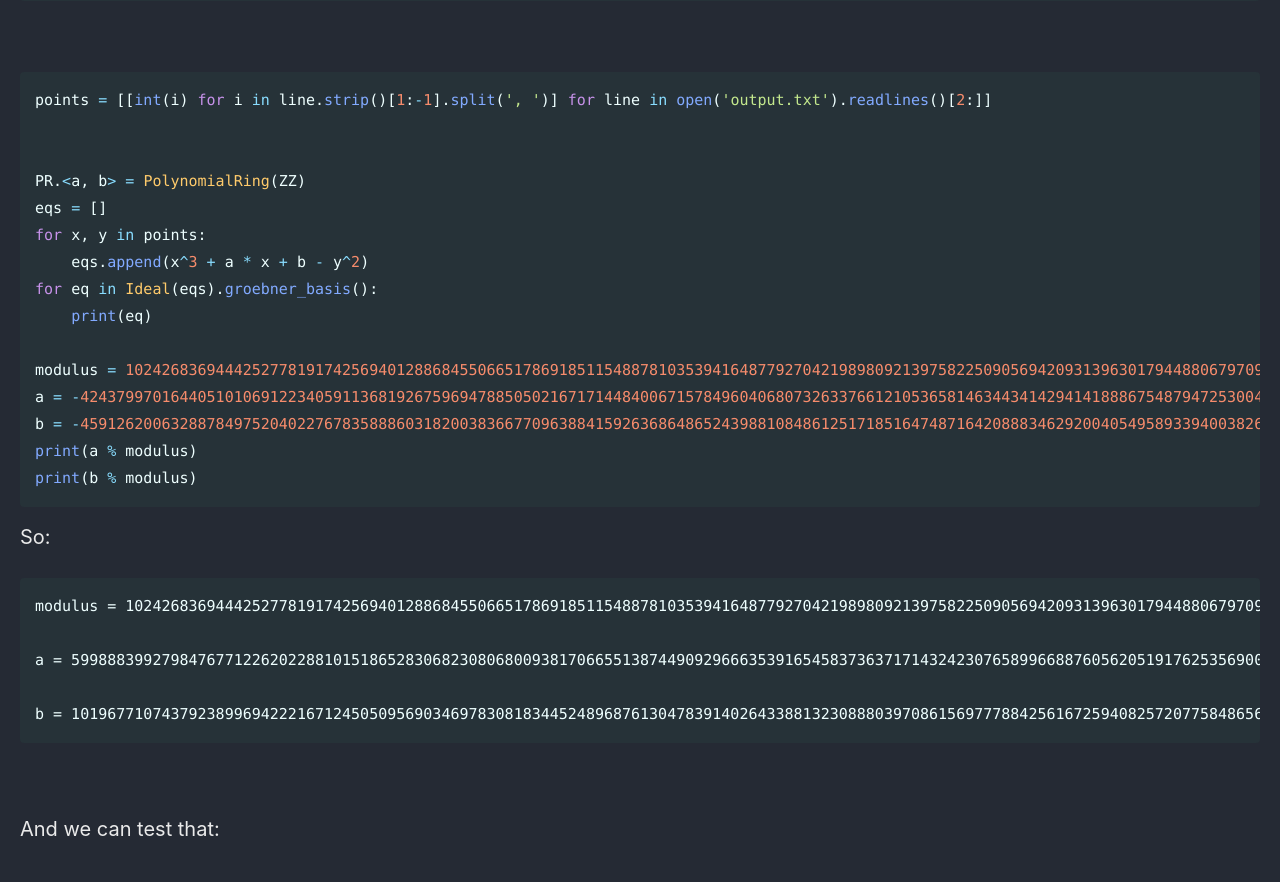
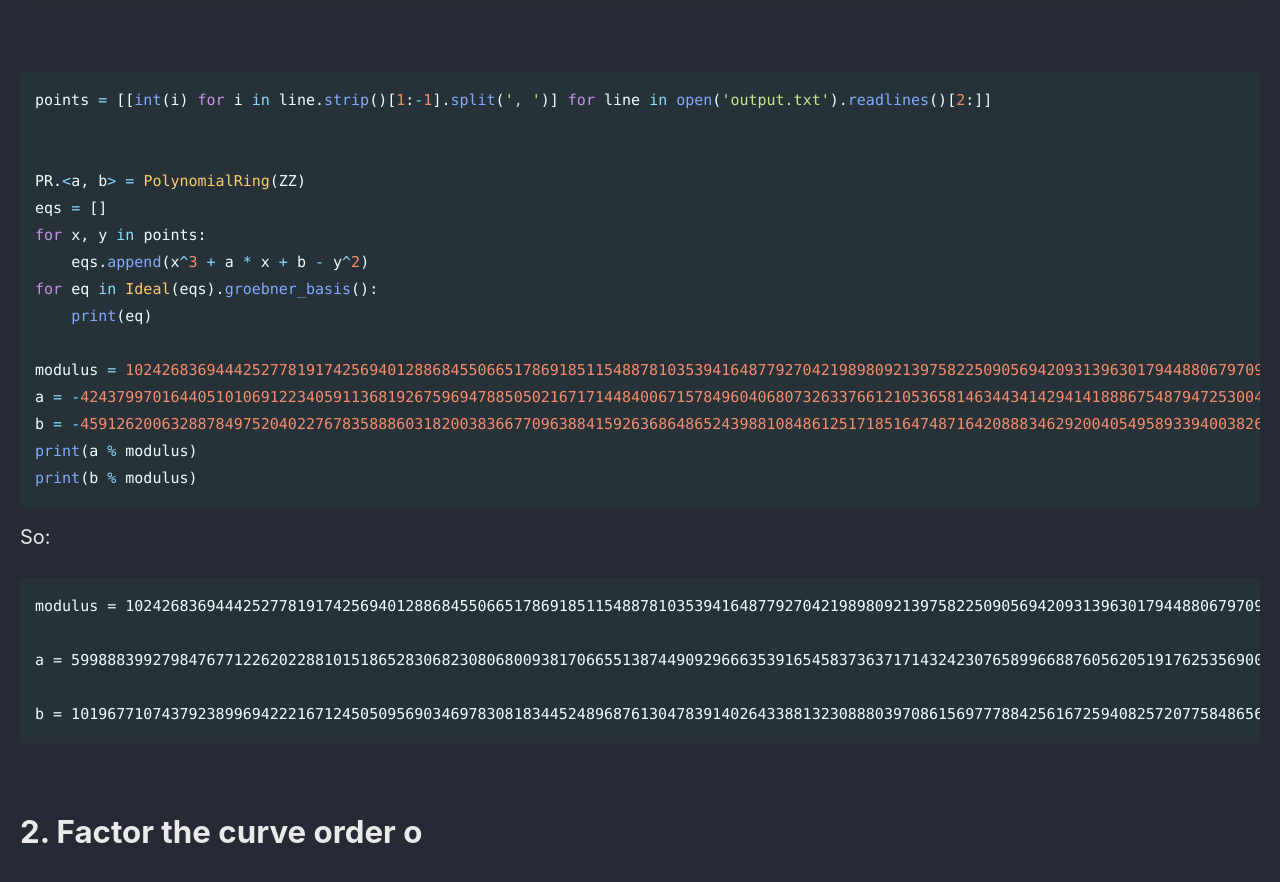
Before and after one commit to Connor-McCartney/Connor-McCartney.github.io, a Jekyll site: the page built from _pages/cryptography/ecc/TheseWallsCodegate2025.md, in a window 1280 px wide and 900 px high, scrolled down 1460 px. Shown: the top 882 px of the window. Built offline with Jekyll 4.4.1, drawn with Linux system fonts in a browser that asks for light colours; cached includes are drawn as plain includes.

Commit message:
Update TheseWallsCodegate2025.md

```diff
--- a/_pages/cryptography/ecc/TheseWallsCodegate2025.md
+++ b/_pages/cryptography/ecc/TheseWallsCodegate2025.md
@@ -86,4 +86,4 @@ b = 1019677107437923899694222167124505095690346978308183445248968761304783914026
 
 <br>
 
-And we can test that:
+# 2. Factor the curve order o
```
